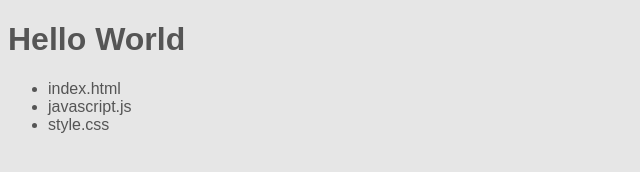
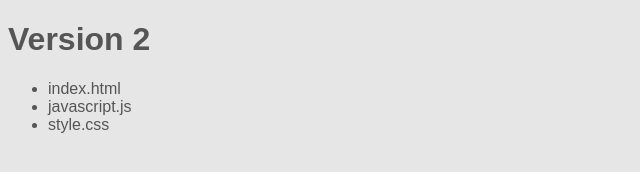
Before and after one commit to igor-ribeiro/templatejs, a plain HTML site: page index.html in a window 1280 px wide. Shown: the whole page, without its empty margins (0-640 px from the left). Drawn offline with Linux system fonts and the light colour scheme.

Commit message:
Change Title

```diff
--- a/index.html
+++ b/index.html
@@ -6,7 +6,7 @@
   <title>Template JS</title>
 </head>
 <body>
-  <h1>Hello World</h1>
+  <h1>Version 2</h1>
 
   <ul data-repeat="files">
     <li>{{this}}</li>
```
